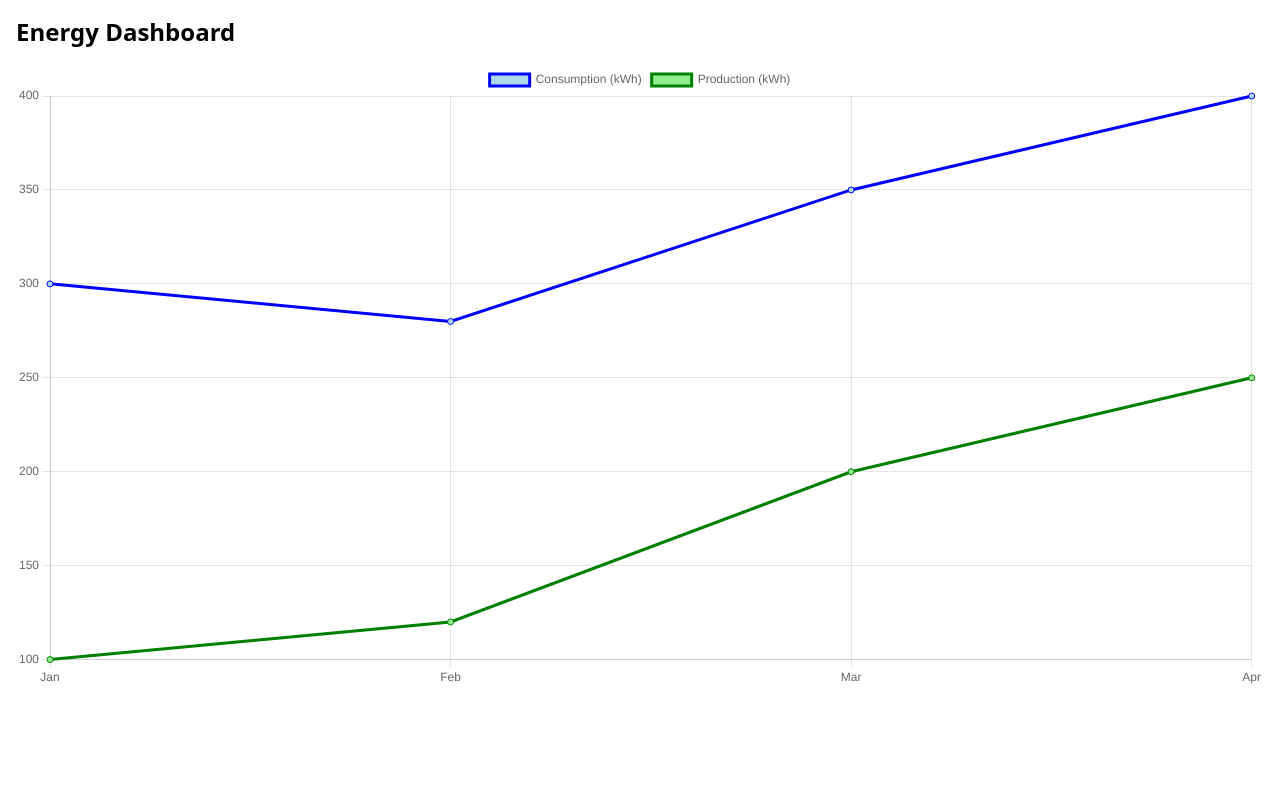
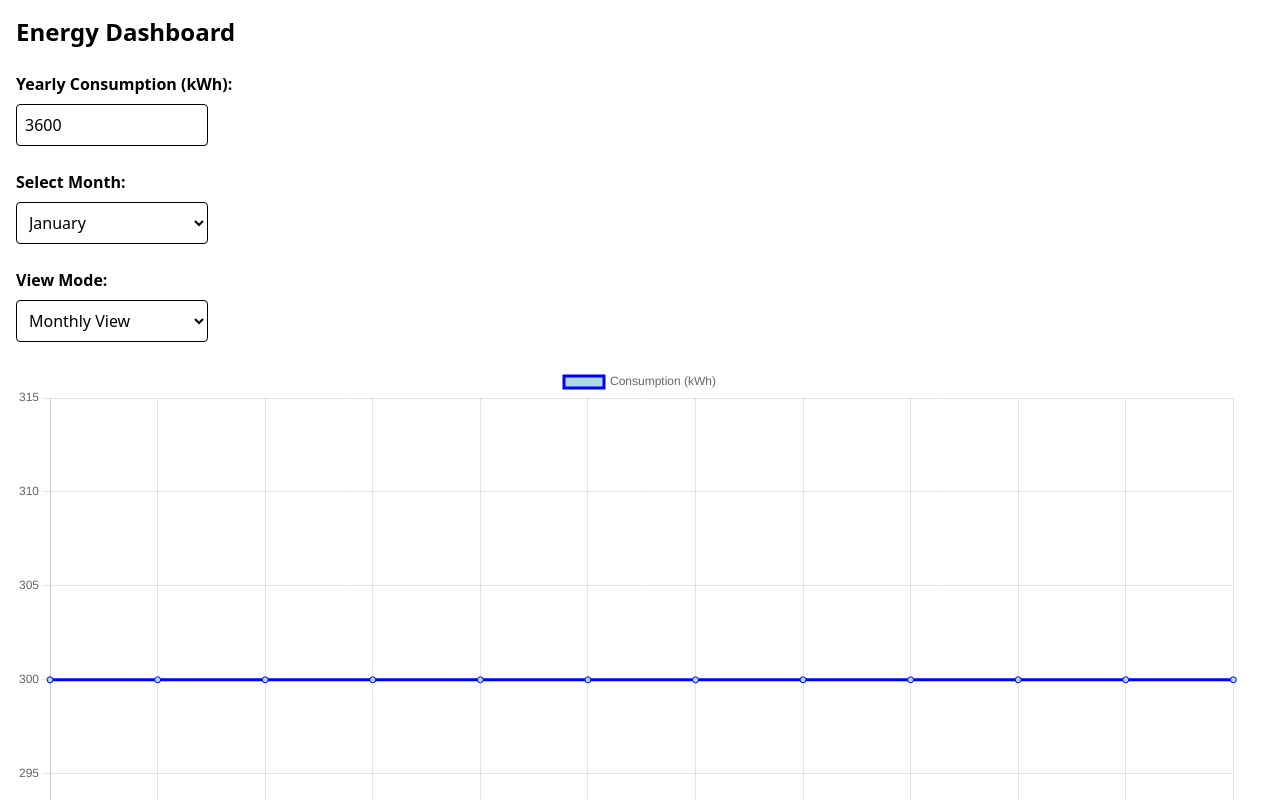
Before and after one commit to MerijnBol/EverydayWatt, a SvelteKit app in the folder energy-dashboard/: page / in a window 1280 px wide. Shown: the top 800 px of the page. Built offline with nearby package versions, Linux system fonts and the light colour scheme.

Commit message:
Split out logic and constants

```diff
--- /dev/null
+++ b/energy-dashboard/src/lib/constants.ts
@@ -0,0 +1,14 @@
+export const months = [
+	'January',
+	'February',
+	'March',
+	'April',
+	'May',
+	'June',
+	'July',
+	'August',
+	'September',
+	'October',
+	'November',
+	'December'
+];
--- /dev/null
+++ b/energy-dashboard/src/lib/dataUtils.ts
@@ -0,0 +1,61 @@
+import { months } from './constants';
+import type { EnergyData } from './models';
+
+export function createEnergyData(yearlyConsumption: number): EnergyData {
+	return {
+		yearlyConsumption
+		// Add more fields here as needed
+	};
+}
+
+export function getMonthlyData(data: EnergyData): number[] {
+	// For now, simple even distribution
+	const monthlyConsumption = data.yearlyConsumption / 12;
+	return Array(12).fill(monthlyConsumption);
+
+	// Future implementation could use custom monthly distribution if available:
+	// if (data.monthlyDistribution) {
+	//   return months.map(month => data.monthlyDistribution[month] || monthlyConsumption);
+	// }
+}
+
+export function getDailyData(data: EnergyData, month: string): number[] {
+	// Simple even distribution for now
+	const monthIndex = months.indexOf(month);
+	const daysInMonth = 30; // Simplified; could use actual days per month
+	const monthlyConsumption = data.yearlyConsumption / 12;
+	const dailyConsumption = monthlyConsumption / daysInMonth;
+
+	return Array(daysInMonth).fill(dailyConsumption);
+
+	// Future implementation could use custom daily patterns if available
+}
+
+export function getChartData(viewMode: 'month' | 'day', selectedMonth: string, data: EnergyData) {
+	if (viewMode === 'month') {
+		return {
+			labels: months,
+			datasets: [
+				{
+					label: 'Consumption (kWh)',
+					data: getMonthlyData(data),
+					borderColor: 'blue',
+					backgroundColor: 'lightblue'
+				}
+			]
+		};
+	} else {
+		const days = Array.from({ length: 30 }, (_, i) => `Day ${i + 1}`);
+		return {
+			labels: days,
+			datasets: [
+				{
+					label: `Consumption in ${selectedMonth} (kWh)`,
+					data: getDailyData(data, selectedMonth),
+					borderColor: 'blue',
+					backgroundColor: 'lightblue'
+				}
+			]
+		};
+	}
+}
--- /dev/null
+++ b/energy-dashboard/src/lib/models.ts
@@ -0,0 +1,7 @@
+export interface EnergyData {
+	yearlyConsumption: number;
+	// Fields for future expansion:
+	// monthlyDistribution?: Record<string, number>;
+	// dailyPatterns?: Record<string, number[]>;
+	// etc.
+}
--- a/energy-dashboard/src/routes/+page.svelte
+++ b/energy-dashboard/src/routes/+page.svelte
@@ -1,38 +1,81 @@
 <script lang="ts">
   import { onMount } from 'svelte';
   import Chart from 'chart.js/auto';
+  import { writable } from 'svelte/store';
+  import { months } from '$lib/constants';
+  import { getChartData, createEnergyData } from '$lib/dataUtils';
+  import type { EnergyData } from '$lib/models';
 
   let chartEl: HTMLCanvasElement;
+  let viewMode: 'month' | 'day' = 'month';
+  let selectedMonth = 'January';
+  let yearlyConsumption = 3600; // Default yearly in kWh
+
+  // Create a store for our energy data
+  const energyData = writable<EnergyData>(createEnergyData(yearlyConsumption));
+
+  let chart: Chart;
+
+  // Update energy data when consumption changes
+  function updateEnergyData() {
+    energyData.update(data => {
+      return createEnergyData(yearlyConsumption);
+    });
+    updateChart();
+  }
+
+  function updateChart() {
+    let currentData;
+    energyData.subscribe(data => {
+      currentData = data;
+    })();
+
+    const chartData = getChartData(viewMode, selectedMonth, currentData);
+    if (chart) {
+      chart.data = chartData;
+      chart.update();
+    }
+  }
 
   onMount(() => {
-    const chart = new Chart(chartEl, {
+    let initialData;
+    energyData.subscribe(data => {
+      initialData = data;
+    })();
+
+    chart = new Chart(chartEl, {
       type: 'line',
-      data: {
-        labels: ['Jan', 'Feb', 'Mar', 'Apr'],
-        datasets: [
-          {
-            label: 'Consumption (kWh)',
-            data: [300, 280, 350, 400],
-            borderColor: 'blue',
-            backgroundColor: 'lightblue',
-          },
-          {
-            label: 'Production (kWh)',
-            data: [100, 120, 200, 250],
-            borderColor: 'green',
-            backgroundColor: 'lightgreen',
-          },
-        ]
-      },
+      data: getChartData(viewMode, selectedMonth, initialData),
     });
-
-    return () => chart.destroy();
   });
 </script>
 
-<main class="p-4">
-  <h1 class="text-2xl font-bold mb-4">Energy Dashboard</h1>
-  <canvas bind:this={chartEl} width="400" height="200"></canvas>
+<main class="p-4 space-y-6">
+  <h1 class="text-2xl font-bold">Energy Dashboard</h1>
+
+  <section class="space-y-2">
+    <label class="block font-semibold">Yearly Consumption (kWh):</label>
+    <input type="number" bind:value={yearlyConsumption} class="border p-2 rounded w-48" on:change={updateEnergyData} />
+  </section>
+
+  <section class="space-y-2">
+    <label class="block font-semibold">Select Month:</label>
+    <select bind:value={selectedMonth} class="border p-2 rounded w-48" on:change={updateChart}>
+      {#each months as month}
+        <option value={month}>{month}</option>
+      {/each}
+    </select>
+  </section>
+
+  <section class="space-y-2">
+    <label class="block font-semibold">View Mode:</label>
+    <select bind:value={viewMode} class="border p-2 rounded w-48" on:change={updateChart}>
+      <option value="month">Monthly View</option>
+      <option value="day">Daily View</option>
+    </select>
+  </section>
+
+  <canvas bind:this={chartEl} width="600" height="300"></canvas>
 </main>
 
 <style>
```
